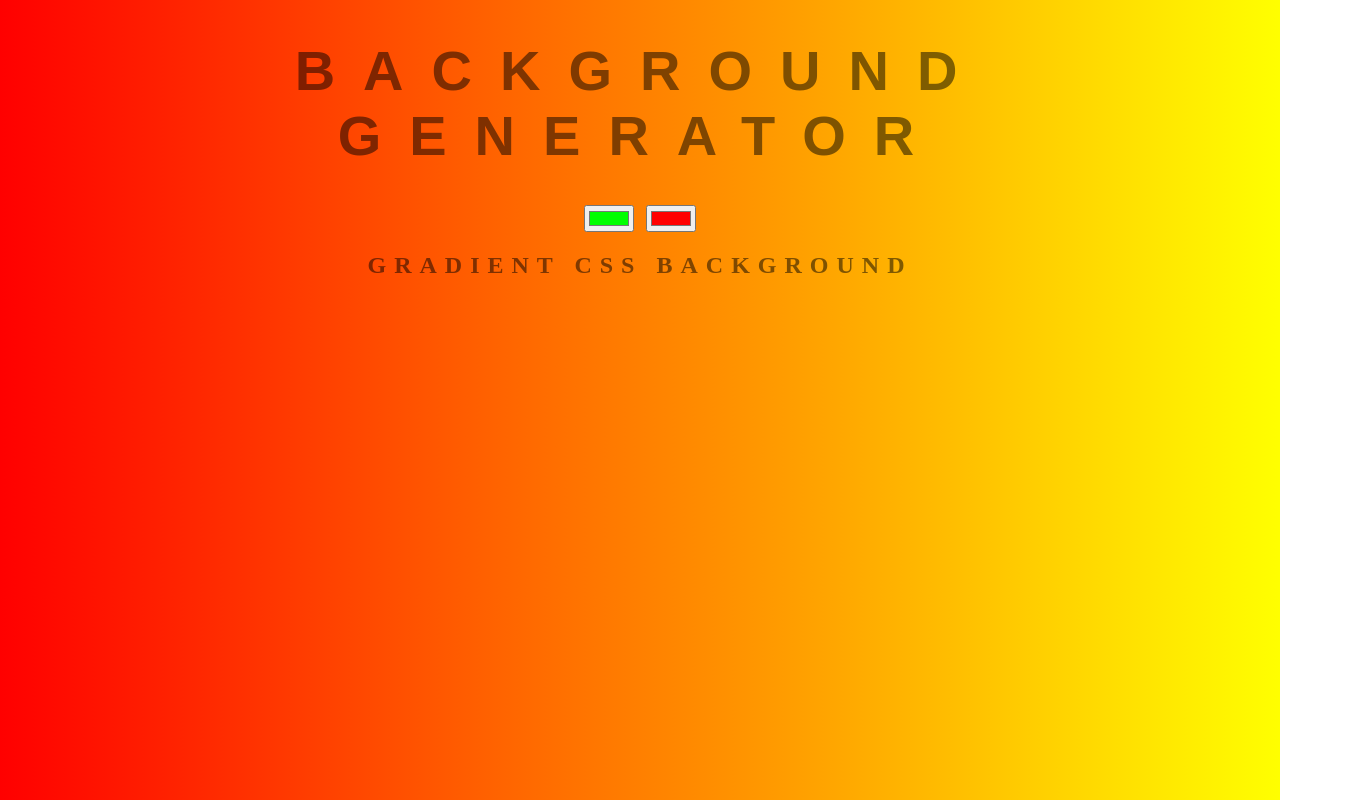
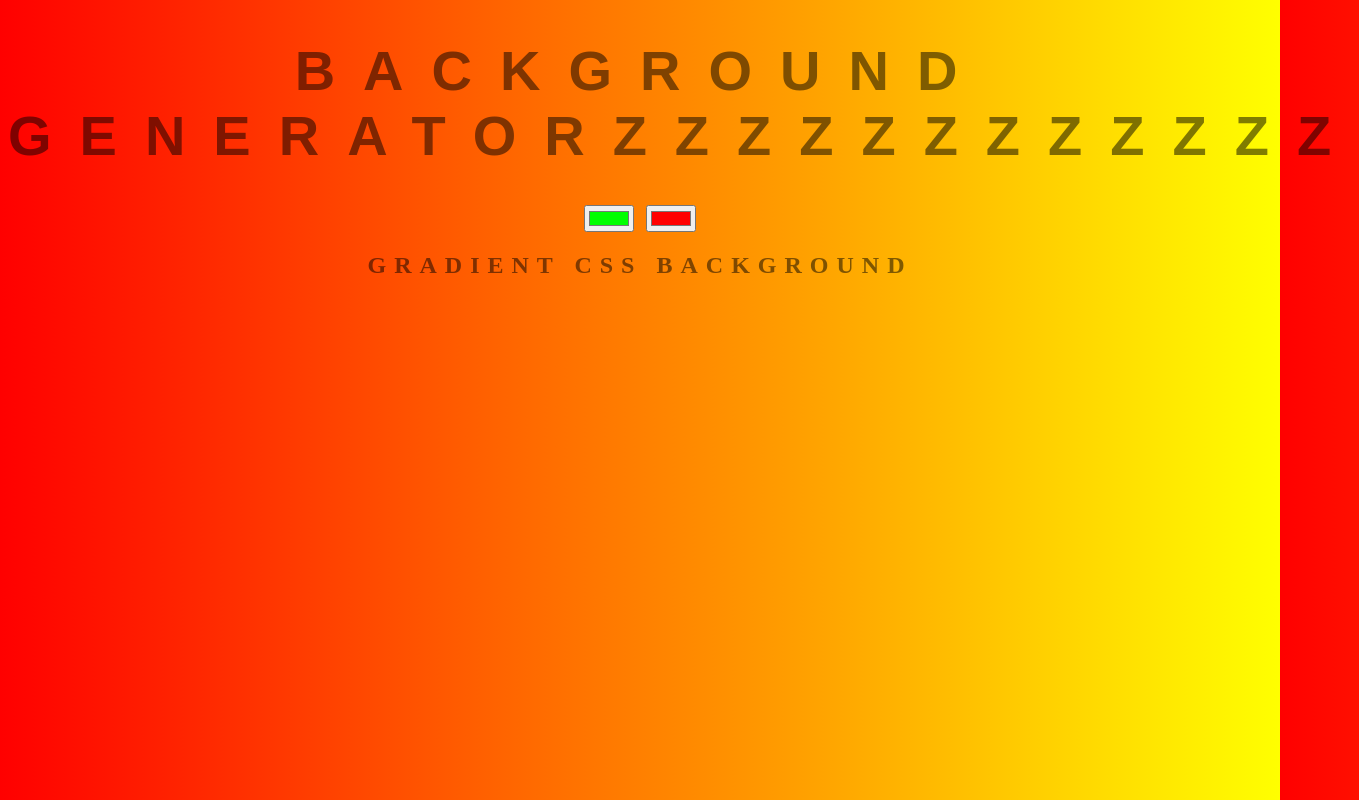
Before and after one commit to nathanfr/background-generator, a plain HTML site: page index.html in a window 1280 px wide. Shown: the whole page, 1359 px wide, since content can reach past the window. Drawn offline with Linux system fonts and the light colour scheme.

Commit message:
changing the title

```diff
--- a/index.html
+++ b/index.html
@@ -6,7 +6,7 @@
 </head>
 <body id="gradient">
 
-	<h1>Background Generator</h1>
+	<h1>Background Generatorzzzzzzzzzzzz</h1>
 	<input type="color" name="colorgen" value="#00ff00" id="color1">
 	<input type="color" name="colorgen2" value="#ff0000" id="color2">
 	<h2>Gradient CSS Background</h2>
```
